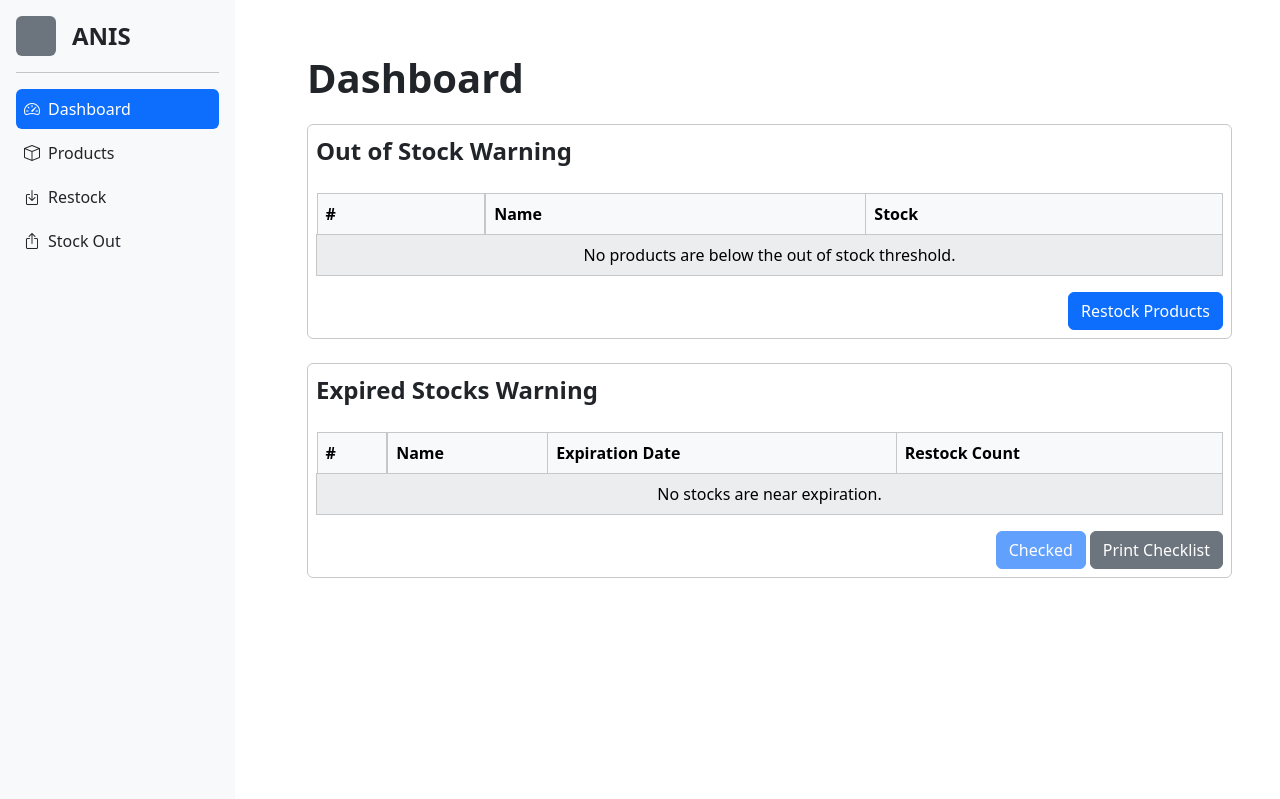
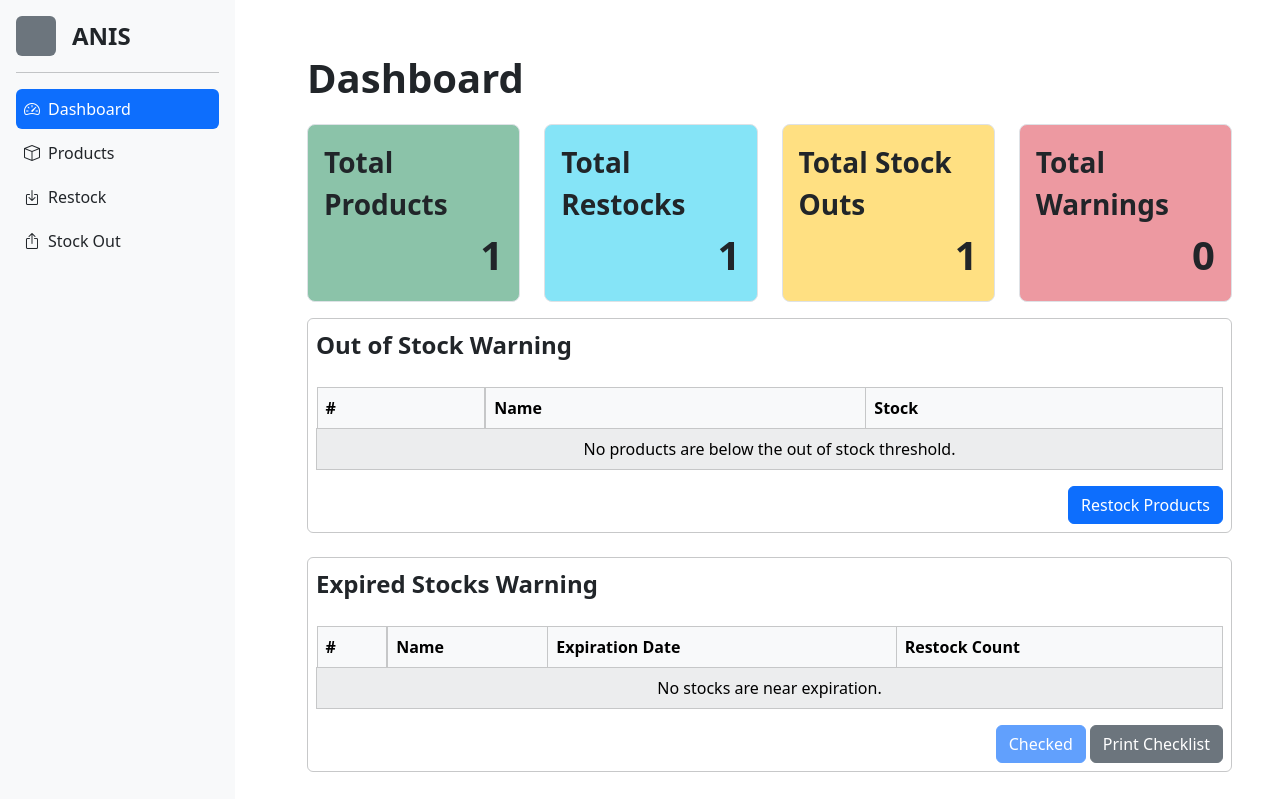
Before and after one commit to MaJul1/anis-php, a PHP site: page / in a window 1280 px wide. Shown: the top 799 px of the page. Before the commit the page ends 578 px from the top, so only its background shows below. Run offline with PHP 8.4, Linux system fonts and the light colour scheme; tables that the repository leaves empty or names only in its code hold one stand-in row (values such as "Sample post").

Commit message:
Add dashboard statistics for total products, restocks, stock outs, and warnings

```diff
--- a/index.php
+++ b/index.php
@@ -56,6 +56,70 @@
       <!-- body -->
       <div class="container ms-lg-4 p-md-5 pt-3 d-flex flex-column">
         <span class="fs-1 fw-bold mb-3">Dashboard</span>
+        <div class="row row-gap-3 mb-3">
+          <div class="col-xl-3 col-6">
+            <a href="product.php" class="text-decoration-none text-dark">
+              <div class="d-flex flex-column align-items-end border border-1 p-3 bg-success rounded-3 bg-opacity-50 h-100">
+                <span class="fs-3 fw-bold">Total Products</span>
+                <span class="fs-1 fw-bold text-dark">
+                  <?php
+                  include_once __DIR__ . '/Persistence/dbconn.php';
+                  $result = $conn->query("SELECT COUNT(*) AS total FROM Product WHERE Archived = FALSE");
+                  $row = $result->fetch_assoc();
+                  echo $row['total'];
+                  ?>
+                </span>
+              </div>
+            </a>
+          </div>
+          <div class="col-xl-3 col-6">
+            <a href="restock.php" class="text-decoration-none text-dark">
+              <div class="d-flex flex-column align-items-end border border-1 p-3 bg-info rounded-3 bg-opacity-50 h-100">
+                <span class="fs-3 fw-bold">Total Restocks</span>
+                <span class="fs-1 fw-bold text-dark">
+                  <?php
+                  $result = $conn->query("SELECT COUNT(*) AS total FROM Restock");
+                  $row = $result->fetch_assoc();
+                  echo $row['total'];
+                  ?>
+                </span>
+              </div>
+            </a>
+          </div>
+          <div class="col-xl-3 col-6">
+            <a href="stockout.php" class="text-decoration-none text-dark">
+              <div class="d-flex flex-column align-items-end border border-1 p-3 bg-warning rounded-3 bg-opacity-50 h-100">
+                <span class="fs-3 fw-bold">Total Stock Outs</span>
+                <span class="fs-1 fw-bold text-dark">
+                  <?php
+                  $result = $conn->query("SELECT COUNT(*) AS total FROM StockOut");
+                  $row = $result->fetch_assoc();
+                  echo $row['total'];
+                  ?>
+                </span>
+              </div>
+            </a>
+          </div>
+          <div class="col-xl-3 col-6">
+            <a href="#" class="text-decoration-none text-dark" onclick="window.scrollTo({top: document.querySelector('.border.border-1.border-opacity-25.border-dark.rounded.p-2').offsetTop - 30, behavior: 'smooth'}); return false;">
+              <div class="d-flex flex-column align-items-end border border-1 p-3 bg-danger rounded-3 bg-opacity-50 h-100">
+                <span class="fs-3 fw-bold">Total Warnings</span>
+                <span class="fs-1 fw-bold text-dark">
+                  <?php
+                  // Out of stock warnings
+                  $result1 = $conn->query("SELECT COUNT(*) AS total FROM Product WHERE CurrentStockNumber < OutOfStockWarningThreshold AND Archived = FALSE");
+                  $row1 = $result1->fetch_assoc();
+                  // Expired/near expired warnings
+                  $today = date('Y-m-d');
+                  $result2 = $conn->query("SELECT COUNT(*) AS total FROM RestockDetail rd INNER JOIN Product p ON rd.ProductId = p.Id WHERE rd.ExpirationDate IS NOT NULL AND rd.IsExpiredChecked = FALSE AND p.Archived = FALSE AND rd.ExpirationDate <= DATE_ADD('$today', INTERVAL p.ExpirationWarningThreshold DAY) AND rd.ExpirationDate >= '$today'");
+                  $row2 = $result2->fetch_assoc();
+                  echo ($row1['total'] + $row2['total']);
+                  ?>
+                </span>
+              </div>
+            </a>
+          </div>
+        </div>
         <div
           class="border border-1 border-opacity-25 border-dark rounded p-2 mb-4">
           <span class="fs-4 fw-semibold">Out of Stock Warning</span>
@@ -71,8 +135,6 @@
               </thead>
               <tbody>
               <?php
-                include_once __DIR__ . '/Persistence/dbconn.php';
-
                 $sql = "SELECT Name, QuantityPerUnit, Unit, Price, CurrentStockNumber FROM Product WHERE CurrentStockNumber < OutOfStockWarningThreshold AND Archived = FALSE";
                 $result = $conn->query($sql);
                 if ($result && $result->num_rows > 0) {
```
